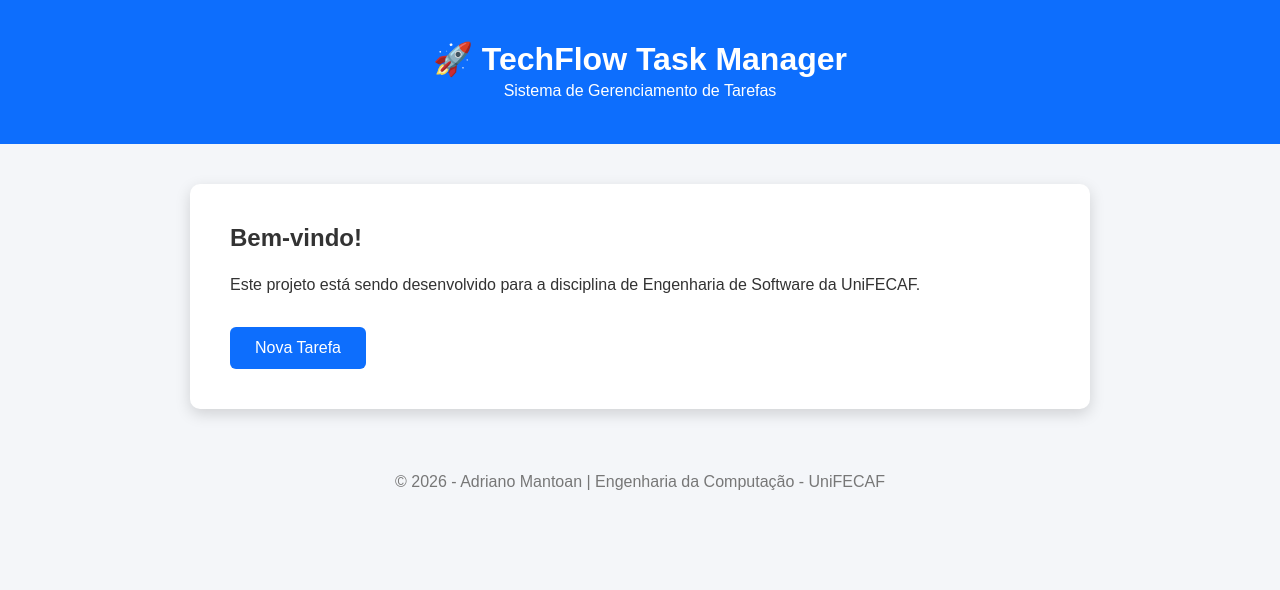
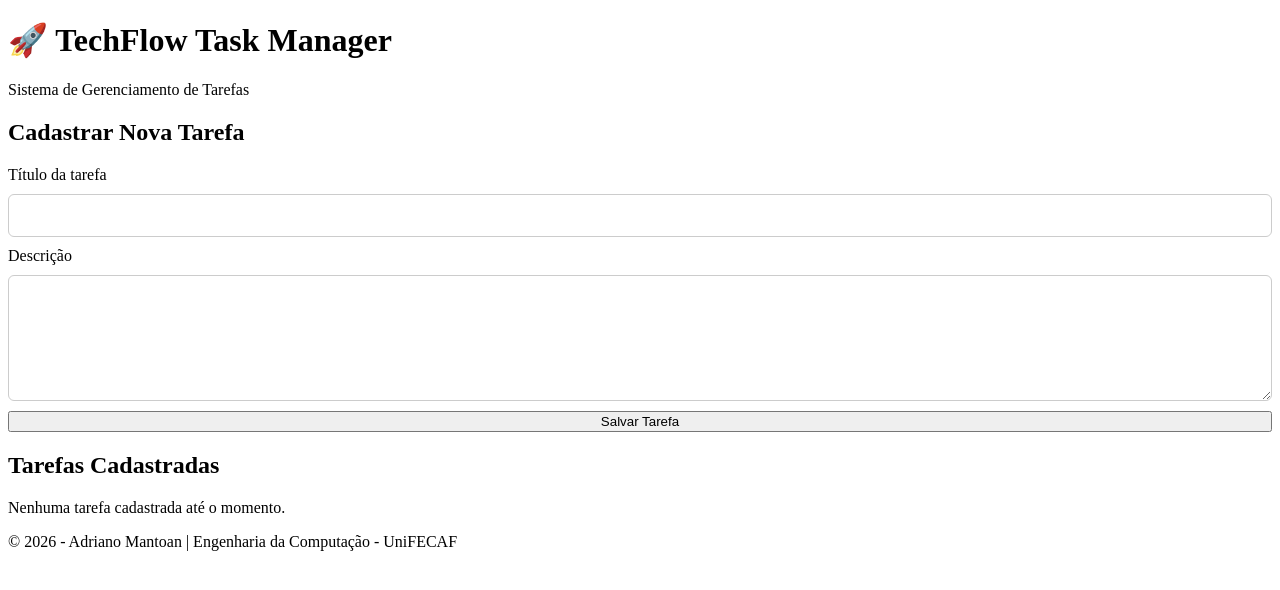
Before and after one commit to adrianomantoan-tst-eng-comp2026/portfolio-adriano-mantoan, a Flask app: page / in a window 1280 px wide. Shown: the top 590 px of the page. Run offline with Flask 3, Linux system fonts and the light colour scheme.

Commit message:
feat: implementa listagem de tarefas com ações

```diff
--- a/engenharia-de-software/app.py
+++ b/engenharia-de-software/app.py
@@ -1,10 +1,32 @@
-from flask import Flask, render_template
+from flask import Flask, render_template, request, redirect, url_for
 
 app = Flask(__name__)
 
+tarefas = []
+
+
 @app.route("/")
 def home():
-    return render_template("index.html")
+    return render_template("index.html", tarefas=tarefas)
+
+
+@app.route("/cadastrar", methods=["POST"])
+def cadastrar():
+    titulo = request.form.get("titulo")
+    descricao = request.form.get("descricao")
+
+    if titulo:
+        tarefa = {
+            "id": len(tarefas) + 1,
+            "titulo": titulo,
+            "descricao": descricao,
+            "status": "A Fazer"
+        }
+
+        tarefas.append(tarefa)
+
+    return redirect(url_for("home"))
+
 
 if __name__ == "__main__":
     app.run(debug=True)
--- a/engenharia-de-software/static/css/style.css
+++ b/engenharia-de-software/static/css/style.css
@@ -1,76 +1,76 @@
-*{
-    margin:0;
-    padding:0;
-    box-sizing:border-box;
+form {
+    display: flex;
+    flex-direction: column;
+    gap: 10px;
 }
 
-body{
-    font-family:Arial, Helvetica, sans-serif;
-    background:#f4f6f9;
-    color:#333;
+input,
+textarea {
+    padding: 12px;
+    border: 1px solid #ccc;
+    border-radius: 6px;
+    font-size: 15px;
 }
 
-header{
+textarea {
+    min-height: 100px;
+    resize: vertical;
+}
+
+.tarefa {
+    margin-top: 20px;
+    padding: 20px;
+    border-left: 5px solid #0d6efd;
+    background: #f8f9fa;
+    border-radius: 6px;
+}
+
+.tarefa h3 {
+    margin-bottom: 8px;
+}
+
+.tarefa span {
+    display: inline-block;
+    margin-top: 10px;
+    background: #ffc107;
+    padding: 6px 12px;
+    border-radius: 20px;
+    font-size: 14px;
+}
+.cabecalho-tarefa{
+    display:flex;
+    justify-content:space-between;
+    align-items:center;
+}
+
+.status{
+    background:#ffc107;
+    color:#000;
+    padding:6px 12px;
+    border-radius:20px;
+    font-size:13px;
+    font-weight:bold;
+}
+
+.acoes{
+    margin-top:20px;
+}
+
+.editar{
     background:#0d6efd;
     color:white;
-    text-align:center;
-    padding:40px;
+    border:none;
+    padding:10px 18px;
+    border-radius:6px;
+    cursor:pointer;
+    margin-right:10px;
 }
 
-main{
-    max-width:900px;
-    margin:40px auto;
+.excluir{
+    background:#dc3545;
+    color:white;
+    border:none;
+    padding:10px 18px;
+    border-radius:6px;
+    cursor:pointer;
 }
-
-section{
-    background:white;
-    padding:40px;
-    border-radius:10px;
-    box-shadow:0 5px 15px rgba(0,0,0,.15);
-}
-
-h2{
-    margin-bottom:20px;
-}
-
-p{
-    line-height:1.6;
-}
-
-button{
-
-    margin-top:30px;
-
-    background:#0d6efd;
-
-    color:white;
-
-    border:none;
-
-    padding:12px 25px;
-
-    border-radius:6px;
-
-    font-size:16px;
-
-    cursor:pointer;
-
-}
-
-button:hover{
-
-    background:#0b5ed7;
-
-}
-
-footer{
-
-    text-align:center;
-
-    padding:20px;
-
-    color:#777;
-
-    margin-top:40px;
-
-}
--- a/engenharia-de-software/templates/index.html
+++ b/engenharia-de-software/templates/index.html
@@ -5,7 +5,6 @@
     <meta charset="UTF-8">
     <meta name="viewport" content="width=device-width, initial-scale=1.0">
     <title>TechFlow Task Manager</title>
-
     <link rel="stylesheet" href="{{ url_for('static', filename='css/style.css') }}">
 </head>
 
@@ -19,28 +18,57 @@
 <main>
 
     <section>
+        <h2>Cadastrar Nova Tarefa</h2>
 
-        <h2>Bem-vindo!</h2>
+        <form action="{{ url_for('cadastrar') }}" method="POST">
+            <label>Título da tarefa</label>
+            <input type="text" name="titulo" required>
 
-        <p>
-            Este projeto está sendo desenvolvido para a disciplina de
-            Engenharia de Software da UniFECAF.
-        </p>
+            <label>Descrição</label>
+            <textarea name="descricao"></textarea>
 
-        <button>Nova Tarefa</button>
+            <button type="submit">Salvar Tarefa</button>
+        </form>
+    </section>
 
+    <section>
+        <h2>Tarefas Cadastradas</h2>
+
+        {% if tarefas %}
+            {% for tarefa in tarefas %}
+                <div class="tarefa">
+
+    <div class="cabecalho-tarefa">
+        <h3>#{{ tarefa.id }} - {{ tarefa.titulo }}</h3>
+        <span class="status">{{ tarefa.status }}</span>
+    </div>
+
+    <p>{{ tarefa.descricao }}</p>
+
+    <div class="acoes">
+
+        <button class="editar">
+            Editar
+        </button>
+
+        <button class="excluir">
+            Excluir
+        </button>
+
+    </div>
+
+</div>
+            {% endfor %}
+        {% else %}
+            <p>Nenhuma tarefa cadastrada até o momento.</p>
+        {% endif %}
     </section>
 
 </main>
 
 <footer>
-
-    <p>
-        © 2026 - Adriano Mantoan | Engenharia da Computação - UniFECAF
-    </p>
-
+    <p>© 2026 - Adriano Mantoan | Engenharia da Computação - UniFECAF</p>
 </footer>
 
 </body>
-
 </html>
```
Also changed, not shown: engenharia-de-software/imagens/Figura 6 – Cadastro de uma nova tarefa e exibição na lista de tarefas do sistema TechFlow Task Manager.png (added), engenharia-de-software/imagens/Figura 7 – Listagem de tarefas organizada em cartões com ações de edição e exclusão.png (added).
